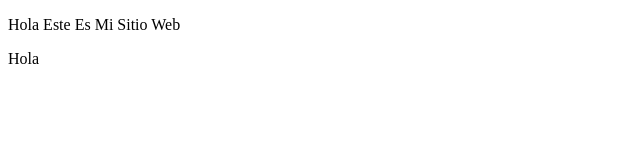
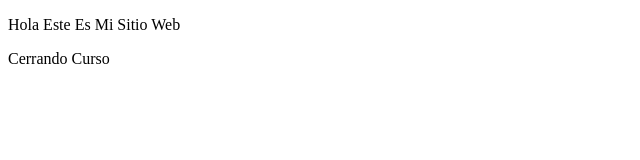
Before and after one commit to AJR1106/proyectoDemoCP, a plain HTML site: page index.html in a window 1280 px wide. Shown: the full height of the page, 0-640 px from the left. Drawn offline with Linux system fonts and the light colour scheme.

Commit message:
Cambios agregados

```diff
--- a/index.html
+++ b/index.html
@@ -8,8 +8,8 @@
 </head>
 <body>
     <p>Hola Este Es Mi Sitio Web</p>
-    <article>
-        Hola
-    </article>
+    <p>
+        Cerrando Curso
+    </p>
 </body>
 </html>
```
